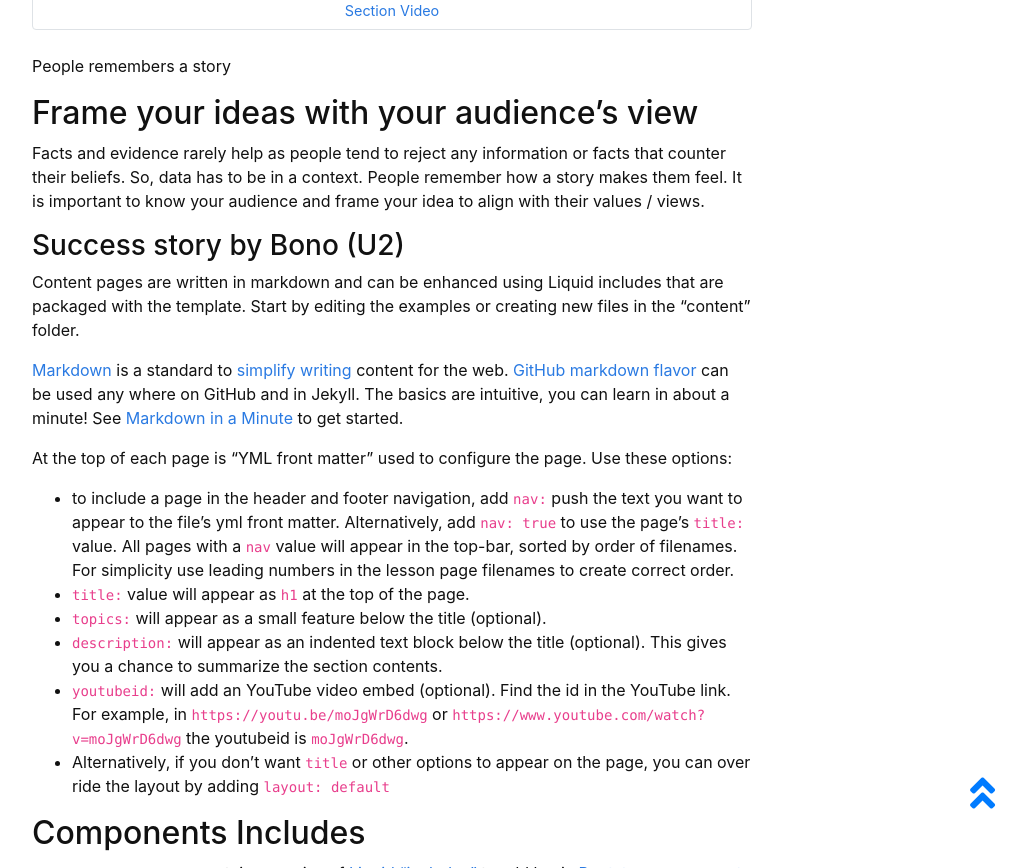
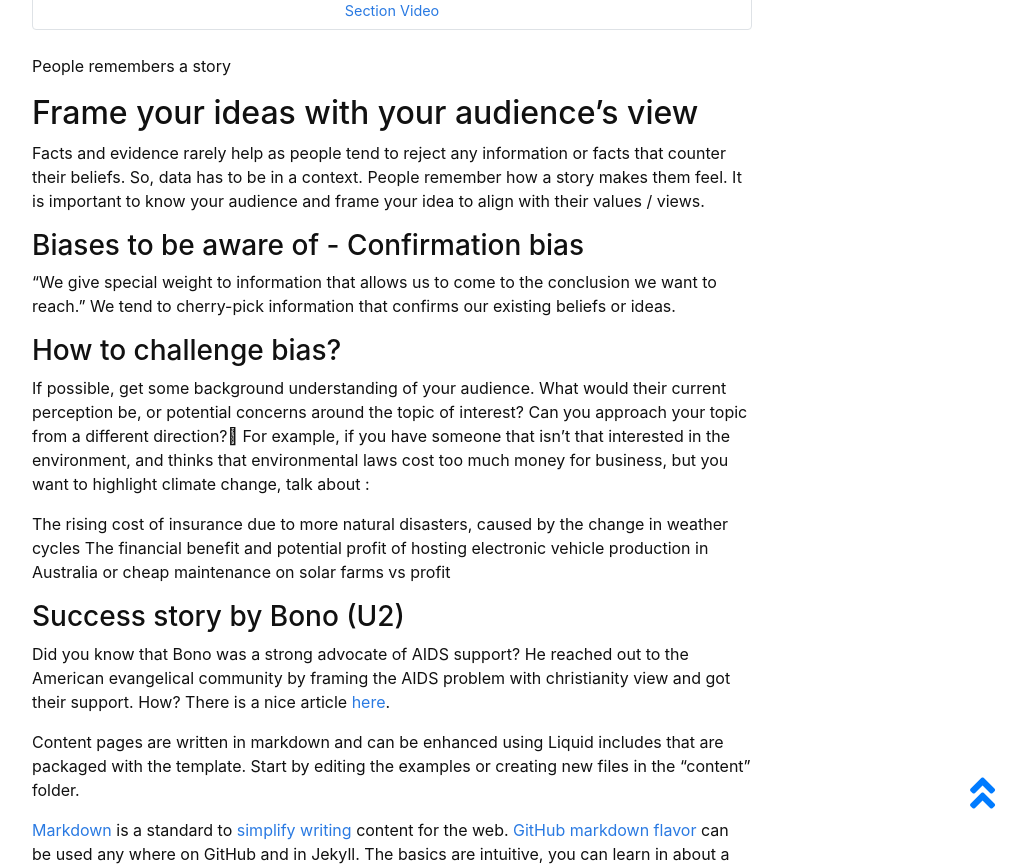
Before and after one commit to masamiy/DataStoryTelling, a Jekyll site: the page built from content/3-Narrative.md, in a window 1280 px wide and 900 px high, scrolled down 672 px, cut to the strip 32-900 px from the top of the window. Shown: the whole strip, without its empty margins (248-1274 px from the left). Built offline with Jekyll 4.4.1, drawn with Linux system fonts in a browser that asks for light colours.

Commit message:
Update 3-Narrative.md

```diff
--- a/content/3-Narrative.md
+++ b/content/3-Narrative.md
@@ -11,7 +11,18 @@ People remembers a story
 ## Frame your ideas with your audience's view
 Facts and evidence rarely help as people tend to reject any information or facts that counter their beliefs. So, data has to be in a context. People remember how a story makes them feel. It is important to know your audience and frame your idea to align with their values / views.
 
+### Biases to be aware of - Confirmation bias
+"We give special weight to information that allows us to come to the conclusion we want to reach." We tend to cherry-pick information that confirms our existing beliefs or ideas.
+
+### How to challenge bias?
+If possible, get some background understanding of your audience. What would their current perception be, or potential concerns around the topic of interest? Can you approach your topic from a different direction?
+For example, if you have someone that isn’t that interested in the environment, and thinks that environmental laws cost too much money for business, but you want to highlight climate change, talk about :
+
+The rising cost of insurance due to more natural disasters, caused by the change in weather cycles
+The financial benefit and potential profit of hosting electronic vehicle production in Australia or cheap maintenance on solar farms vs profit
+
 ### Success story by Bono (U2)
+Did you know that Bono was a strong advocate of AIDS support? He reached out to the American evangelical community by framing the AIDS problem with christianity view and got their support. How? There is a nice article [here](https://www.pbs.org/wgbh/pages/frontline/aids/interviews/bono.html).
 
 
 Content pages are written in markdown and can be enhanced using Liquid includes that are packaged with the template.
```
